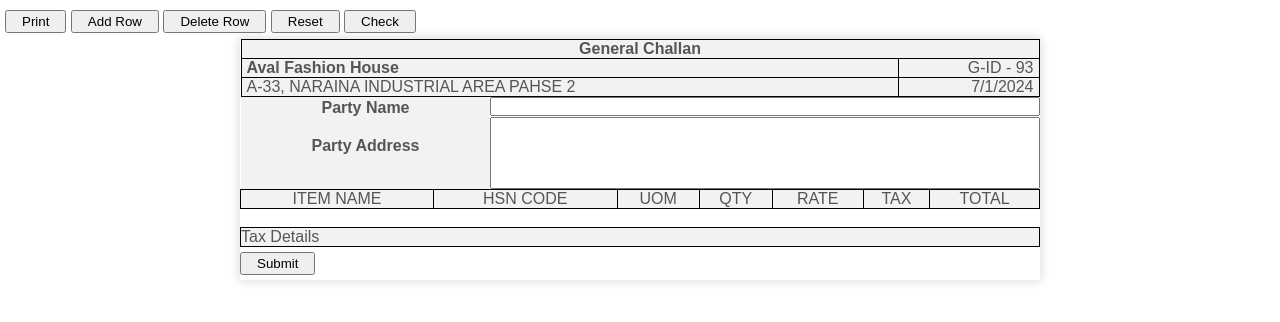
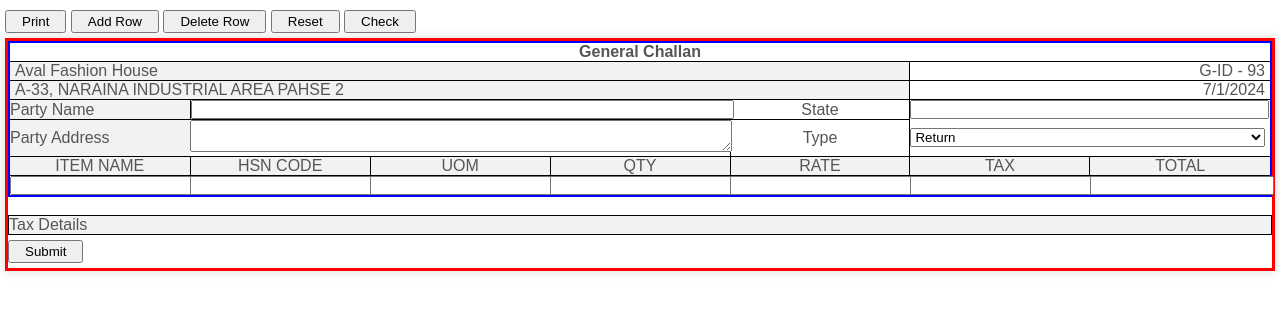
Before and after one commit to vineet02verma/htmlinvoice, a plain HTML site: page index.html in a window 1280 px wide. Drawn offline with Linux system fonts and the light colour scheme.

Commit message:
Add files via upload
ONE TABLE

```diff
--- a/index.html
+++ b/index.html
@@ -25,60 +25,66 @@
     </div>
 
     <div class="invoice-box">
-        <form action="" >
-        <!-- <form action="" onsubmit="Challan(event)" > -->
+        <form action="">
             <table id="invoiceTable">
-                <tr class="top">
-                    <td colspan="7">
-                        <table class="title">
+<!-- General Challan -->
                 <tr>
-                                <td colspan="6" class="shade border center bold">
+                    <td colspan="8" class="center border head">
                         General Challan
                     </td>
                 </tr>
+<!-- Aval Fashion House -->
                 <tr>
-                                <td colspan="5" class="shade center border bold txt-left">
+                    <td colspan="6" class="border txt-left shade">
                         Aval Fashion House
                     </td>
                     <!-- id -->
-                                <td colspan="2" class="shade border txt-right" id="gc_id">
+                    <td colspan="2" class="txt-right" id="gc_id">
                     </td>
                 </tr>
+<!-- Company Name -->
                 <tr>
-                                <td colspan="5" class="shade center border txt-left">
+                    <td colspan="6" class="txt-left border shade">
                         <p>A-33, NARAINA INDUSTRIAL AREA PAHSE 2</p>
                     </td>
                     <!-- date -->
-                                <td colspan="2" class="shade border txt-right" id="gc_date"></td>
+                    <td colspan="2" class="txt-right border" id="gc_date"></td>
                 </tr>
-                        </table>
+<!-- Party Name -->
+                <tr>
+                    <td colspan="2" class="border shade" >
+                        Party Name
+                    </td>
+                    <td colspan="3" class="border">
+                        <input type="text" name="partyName" >
+                    </td>
+                    <td colspan="1" class="center border">State</td>
+                    <td colspan="2"class="txt-right">
+                        <input type="number">
                     </td>
                 </tr>
-                <tr class="information">
-                    <td colspan="7">
-                        <table>
+<!-- Party Address -->
                 <tr>
-                                <td colspan="2" class="shade center bold" style="padding-top: 2px;">
-                                    Party Name
+                    <td colspan="2" class="shade">
+                        Party Address
                     </td>
-                                <td colspan="5"  style="display: flex;">
-                                    <input class="bold" style="width: 100%; text-align: left; padding-left: 10px;" type="text" name="partyName" >
+                    <td colspan="3">
+                        <textarea name="partyAddress"></textarea>
+                    </td>
+                    <td class="center border">
+                        Type
+                    </td>
+                    <td colspan="2" class="txt-right">
+                        <select name="" id="" style="width: 100%;">
+                            <option value="return">Return</option>
+                            <option value="nonreturn">Non Return</option>
+                        </select>
+
                     </td>
                 </tr>
-                            <tr>
-                                <td colspan="2" class="shade txt-center bold" style="padding-top: 20px;">
-                                    Party Address
-                                </td>
-                                <td colspan="5" style="display: flex;">
-                                    <textarea style="flex-basis: 100%; height: 50px; resize: none; padding: 10px 10px; font-size: 16px;" name="partyAddress"  ></textarea>
-                                </td>
-                            </tr>
-                        </table>
-                    </td>
-                </tr>
-
-                <tr class="heading shade ">
-                    <td class="center border">ITEM NAME</td>
+<!-- Item Heading & Item Detail -->
+                <tr class="shade ">
+                    <td colspan="2" class="center border">ITEM NAME</td>
                     <td class="center border">HSN CODE</td>
                     <td class="center border">UOM</td>
                     <td class="center border">QTY</td>
@@ -86,38 +92,17 @@
                     <td class="center border">TAX</td>
                     <td class="center border">TOTAL</td>
                 </tr>
-
-                <tr class="border shade">
-                    <!-- <tr class=''>
-                        <td><input type="text" name="itemName" ></td>
-                        <td><input type="text" name="itemHsn" ></td>
-                        <td><input type="text" name="itemUom" ></td>
-                        <td><input type="text" name="itemqty" ></td>
-                        <td><input type="text" name="itemrate" ></td>
+<!-- Items -->
+                <tr class=''>
+                    <td colspan="2"><input type="text" name="itemName" ></td>
+                    <td><input type="text" name="itemHsn"></td>
+                    <td><input type="text" name="itemUom"></td>
+                    <td><input type="text" name="itemqty"></td>
+                    <td><input type="text" name="itemrate"></td>
                     <td><input type="text" name="tax"></td>
                     <td><input type="text" name="itemtotal"></td>
                 </tr>
-                    <tr class=''>
-                        <td ><input type="text" name="itemName" ></td>
-                        <td><input type="text" name="itemHsn" ></td>
-                        <td><input type="text" name="itemUom" ></td>
-                        <td><input type="text" name="itemqty" ></td>
-                        <td><input type="text" name="itemrate" ></td>
-                        <td><input type="text" name="tax"></td>
-                        <td><input type="text" name="itemtotal"></td>
-                    </tr> -->
 
-                </tr>
-
-
-                <!-- <tr class="item">
-                    <td><input type="text" name="itemOne"  placeholder="item Name"></td>
-                    <td>Pcs</td>
-                    <td>HSN1001</td>
-                    <td>5</td>
-                    <td>10</td>
-                    <td>50</td>
-                </tr> -->
 
             </table>
             <br>
@@ -218,7 +203,7 @@
         newRow.innerHTML =
         `
             <tr class='border'>
-                <td ><input type="text" class="form-itemName" name="itemName" ></td>
+                <td colspan="2"><input type="text" class="form-itemName" name="itemName" ></td>
                 <td><input type="text" class="form-itemHsn" name="itemHsn" ></td>
                 <td><input type="text" class="form-itemUom" name="itemUom" ></td>
                 <td><input type="text" class="form-itemqty" name="itemqty" ></td>
--- a/main.css
+++ b/main.css
@@ -6,60 +6,21 @@
     font-family: Arial, sans-serif;
     margin: 5px 5px;
 }
-.invoice-box {
-    max-width: 800px;
-    margin: auto;
-    /* padding: 30px; */
-    border: 1px solid #eee;
-    box-shadow: 0 0 10px rgba(0, 0, 0, 0.15);
-    font-size: 16px;
-    /* line-height: 24px; */
-    color: #555;
+button{
+    padding: 2px 15px;
+    margin: 5px 0px;
 }
-.invoice-box table {
-    width: 100%;
-    /* line-height: inherit; */
-    text-align: left;
-    border-collapse: collapse;
+.head{
+    font-weight: 600;
 }
-.invoice-box table td {
-    /* padding: 2px; */
-    vertical-align: top;
+.padr10{
+    padding-right: 10px;
 }
-
-.invoice-box table tr.top table td {
-    /* padding-bottom: 20px;    */
+.padr10{
+    padding-left: 10px;
 }
-.invoice-box table tr.top,
-
-/* .invoice-box table tr.information table td {
-    padding-bottom: 10px;
-} */
-.invoice-box table tr.heading td {
-    /* background: #eee; */
-    /* border-bottom: 1px solid #ddd; */
-    /* font-weight: bold; */
-}
-.invoice-box table tr.details td {
-    padding-bottom: 20px;
-}
- /* .invoice-box table tr.item td { */
-    /* border: 1px solid black; */
-    /* text-align: center; */
-    /* border-bottom: 1px solid #eee; */
-/* } */
-
-input{
+.center{
     text-align: center;
-    justify-content: center;
-    /* box-sizing: border-box; */
-    /* border: none; */
-    /* outline: none; */
-    width: 90%;
-}
-
-.center, .txt-center{
-   text-align: center;
 }
 .border{
     border: 1px solid black;
@@ -75,35 +36,21 @@
     text-align: right;
     padding-right: 5px;
 }
-button{
-    padding: 2px 15px;
-    margin: 5px 0px;
+
+.invoice-box {
+    margin: auto;
+    border: 1px solid #eee;
+    box-shadow: 0 0 10px rgba(0, 0, 0, 0.15);
+    color: #555;
+    border: 3px solid red;
 }
-.bold{
-    font-weight: 600;
+.invoice-box table{
+    width: 100%;
+    border-collapse: collapse;
+    border: 2px solid blue;
 }
-padr{
-    padding-right: 10px;
+.invoice-box table tr td input,
+.invoice-box table tr td textarea
+{
+    width: 100%;
 }
-padr{
-    padding-left: 10px;
-}
-
-/* .invoice-box table tr.item td:nth-child(1),
-.invoice-box table tr.item td:nth-child(2),
-.invoice-box table tr.item td:nth-child(3)
-/* .invoice-box table tr.item-total td:nth-child(1) */
-{    /* text-align: left; */
-    /* border: 1px solid black; */
-    /* padding-left: 5px; */
-}
-
-.invoice-box table tr.item td:nth-child(4),
-.invoice-box table tr.item td:nth-child(5),
-.invoice-box table tr.item td:nth-child(6)
-/* .invoice-box table tr.item-total td:nth-child(2) */
-{
-    /* text-align: right; */
-    /* border: 1px solid black; */
-    /* padding-right: 5px; */
-} */
```
Lines whose indentation alone changed are shown as unchanged.
